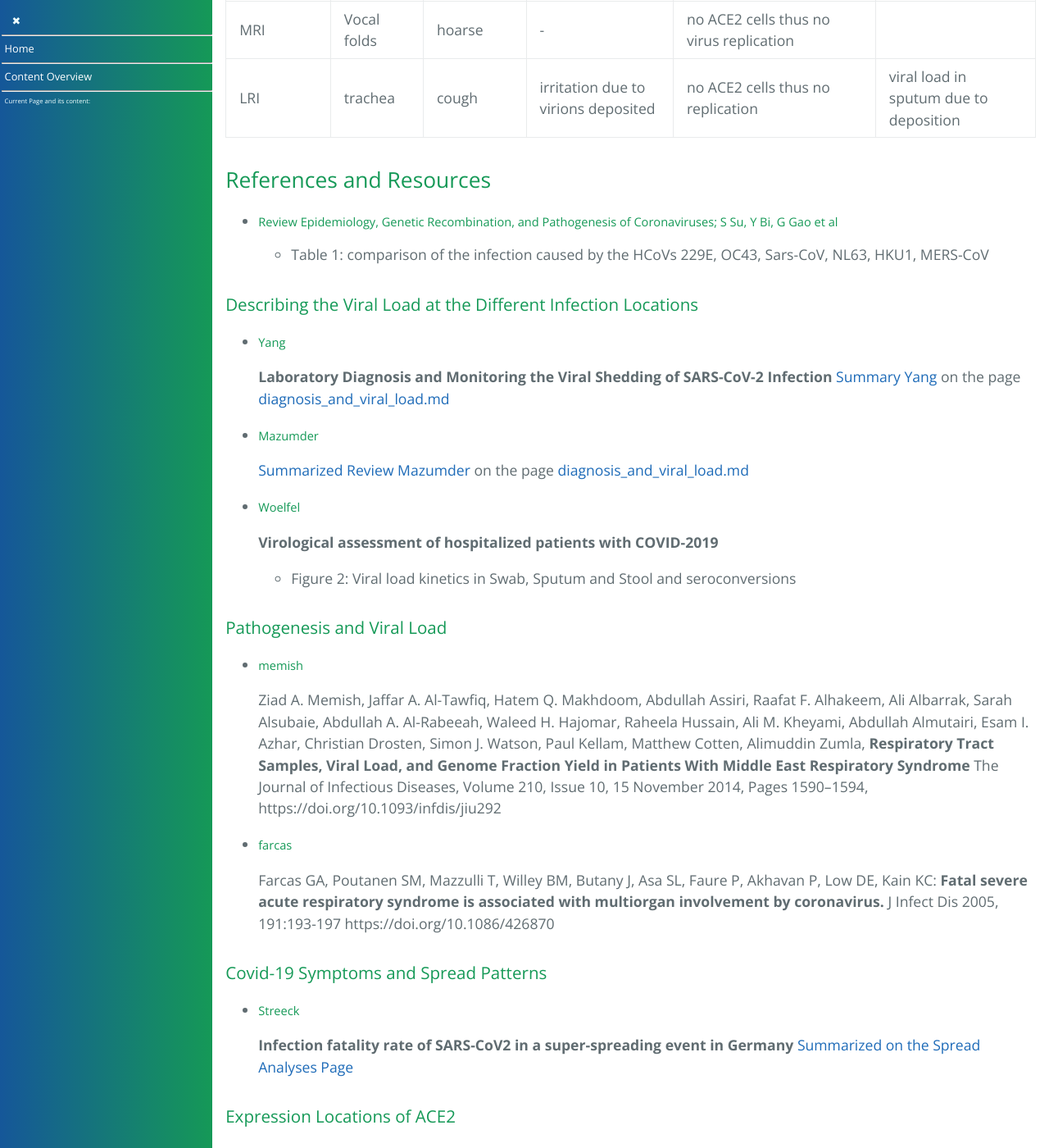
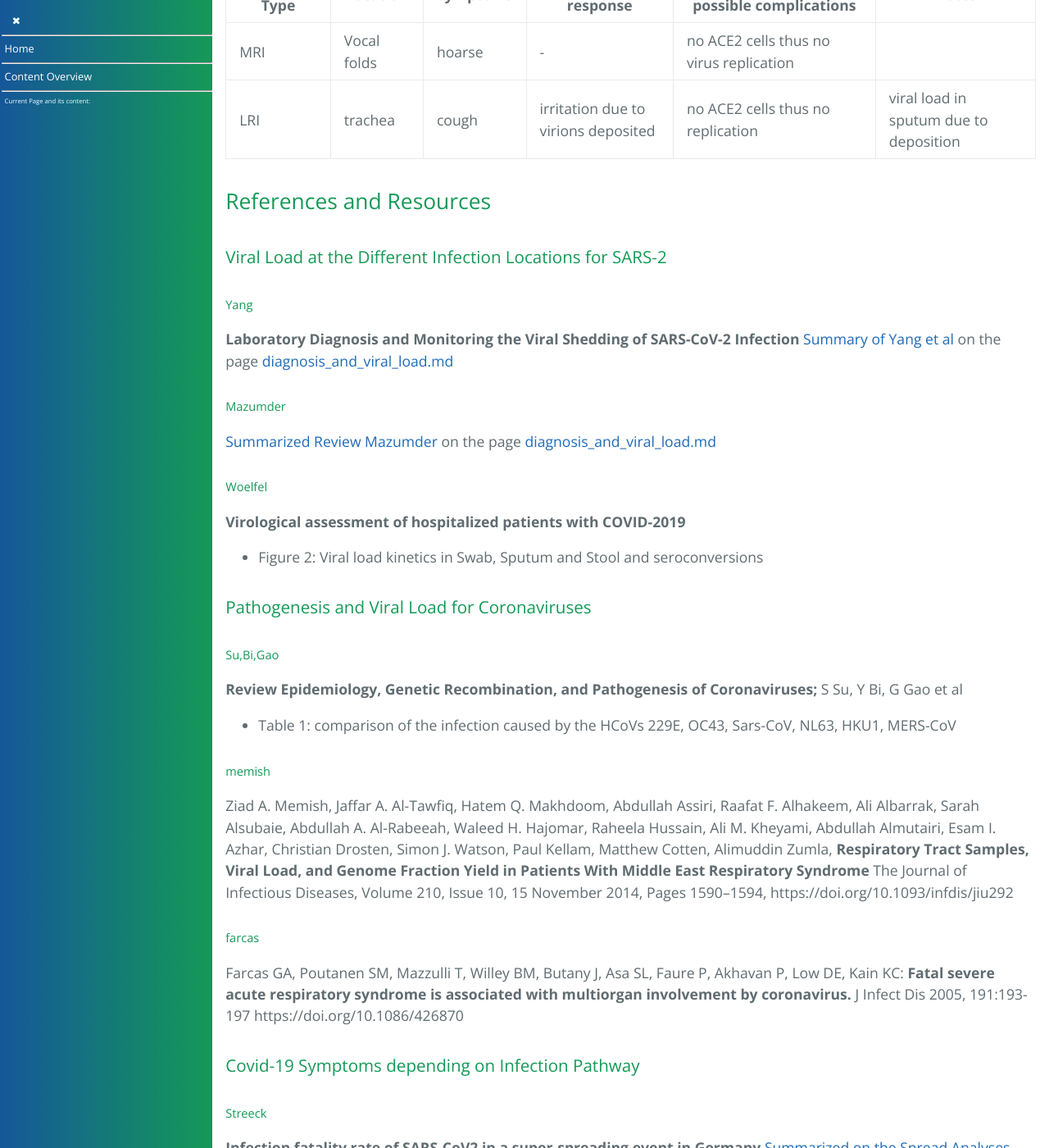
Before and after one commit to forestgrape/coronavirus, a Jekyll site: the page built from 3_medical/coronavirus_disease_patterns.md, in a window 1280 px wide and 1400 px high, scrolled down 5690 px. Shown: the whole window at 82% size. Built offline with Jekyll 4.4.1, drawn with Linux system fonts in a browser that asks for light colours; our own code applies the rules of GitHub Pages for plain Markdown files; some of the changed text lies outside the part shown.

Commit message:
refs formatted and reordered

```diff
--- a/3_medical/coronavirus_disease_patterns.md
+++ b/3_medical/coronavirus_disease_patterns.md
@@ -14,10 +14,11 @@
 * [How to Determine Infection Locations of Coronaviruses](#how-to-determine-infection-locations-of-coronaviruses)
   * [Infection Locations and Immune Responses](#infection-locations-and-immune-responses)
 * [References and Resources](#references-and-resources)
-  * [Describing the Viral Load at the Different Infection Locations](#describing-the-viral-load-at-the-different-infection-locations)
-  * [Pathogenesis and Viral Load](#pathogenesis-and-viral-load)
-  * [Covid-19 Symptoms and Spread Patterns](#covid-19-symptoms-and-spread-patterns)
+  * [Viral Load at the Different Infection Locations for SARS-2](#viral-load-at-the-different-infection-locations-for-sars-2)
+  * [Pathogenesis and Viral Load for Coronaviruses](#pathogenesis-and-viral-load-for-coronaviruses)
+  * [Covid-19 Symptoms depending on Infection Pathway](#covid-19-symptoms-depending-on-infection-pathway)
   * [Expression Locations of ACE2](#expression-locations-of-ace2)
+  * [Disease Pattering for Influenza](#disease-pattering-for-influenza)
 * [Appendix](#appendix)
   * [On the Origin](#on-the-origin)
   * [ACE2 Receptor](#ace2-receptor)
@@ -153,70 +154,75 @@ LRI | trachea | cough  | irritation due to virions deposited| no ACE2 cells thus
 
 ## References and Resources
 
-* ##### Review Epidemiology, Genetic Recombination, and Pathogenesis of Coronaviruses; S Su, Y Bi, G Gao et al
-    - Table 1: comparison of the infection caused by the HCoVs 229E, OC43, Sars-CoV, NL63, HKU1, MERS-CoV
+### Viral Load at the Different Infection Locations for SARS-2
+
+##### Yang
+**Laboratory Diagnosis and Monitoring the Viral Shedding of SARS-CoV-2 Infection**
+[Summary of Yang et al](../3_medical/diagnosis_and_viral_load.md#summary-yang) on the page [diagnosis_and_viral_load.md](../3_medical/diagnosis_and_viral_load.md)
+
+##### Mazumder
+[Summarized Review Mazumder](../3_medical/diagnosis_and_viral_load.md#summarized-review-mazumder) on the page [diagnosis_and_viral_load.md](../3_medical/diagnosis_and_viral_load.md)
+
+##### Woelfel
+**Virological assessment of hospitalized patients with COVID-2019**
+- Figure 2: Viral load kinetics in Swab, Sputum and Stool and seroconversions
 
 
-### Describing the Viral Load at the Different Infection Locations
+### Pathogenesis and Viral Load for Coronaviruses
 
-* ##### Yang
-  **Laboratory Diagnosis and Monitoring the Viral Shedding of SARS-CoV-2 Infection**
-  [Summary Yang](../3_medical/diagnosis_and_viral_load.md#summary-yang) on the page [diagnosis_and_viral_load.md](../3_medical/diagnosis_and_viral_load.md)
+##### Su,Bi,Gao
+**Review Epidemiology, Genetic Recombination, and Pathogenesis of Coronaviruses;**
+S Su, Y Bi, G Gao et al
+- Table 1: comparison of the infection caused by the HCoVs 229E, OC43, Sars-CoV, NL63, HKU1, MERS-CoV
 
-* ##### Mazumder
-  [Summarized Review Mazumder](../3_medical/diagnosis_and_viral_load.md#summarized-review-mazumder) on the page [diagnosis_and_viral_load.md](../3_medical/diagnosis_and_viral_load.md)
+##### memish
+Ziad A. Memish, Jaffar A. Al-Tawfiq, Hatem Q. Makhdoom, Abdullah Assiri, Raafat F. Alhakeem, Ali Albarrak, Sarah Alsubaie, Abdullah A. Al-Rabeeah, Waleed H. Hajomar, Raheela Hussain, Ali M. Kheyami, Abdullah Almutairi, Esam I. Azhar, Christian Drosten, Simon J. Watson, Paul Kellam, Matthew Cotten, Alimuddin Zumla,
+**Respiratory Tract Samples, Viral Load, and Genome Fraction Yield in Patients With Middle East Respiratory Syndrome**
+The Journal of Infectious Diseases, Volume 210, Issue 10, 15 November 2014, Pages 1590–1594, https://doi.org/10.1093/infdis/jiu292
+
+##### farcas
+Farcas GA, Poutanen SM, Mazzulli T, Willey BM, Butany J,
+Asa SL, Faure P, Akhavan P, Low DE, Kain KC:
+**Fatal severe acute respiratory syndrome is associated with multiorgan involvement by coronavirus.**
+J Infect Dis 2005, 191:193-197
+https://doi.org/10.1086/426870
 
 
-* ##### Woelfel
-  **Virological assessment of hospitalized patients with COVID-2019**
-  - Figure 2: Viral load kinetics in Swab, Sputum and Stool and seroconversions
+### Covid-19 Symptoms depending on Infection Pathway
 
-
-### Pathogenesis and Viral Load
-* ##### memish
-    Ziad A. Memish, Jaffar A. Al-Tawfiq, Hatem Q. Makhdoom, Abdullah Assiri, Raafat F. Alhakeem, Ali Albarrak, Sarah Alsubaie, Abdullah A. Al-Rabeeah, Waleed H. Hajomar, Raheela Hussain, Ali M. Kheyami, Abdullah Almutairi, Esam I. Azhar, Christian Drosten, Simon J. Watson, Paul Kellam, Matthew Cotten, Alimuddin Zumla,
-    **Respiratory Tract Samples, Viral Load, and Genome Fraction Yield in Patients With Middle East Respiratory Syndrome**
-    The Journal of Infectious Diseases, Volume 210, Issue 10, 15 November 2014, Pages 1590–1594, https://doi.org/10.1093/infdis/jiu292
-
-* ##### farcas
-    Farcas GA, Poutanen SM, Mazzulli T, Willey BM, Butany J,
-    Asa SL, Faure P, Akhavan P, Low DE, Kain KC:
-    **Fatal severe acute respiratory syndrome is associated with multiorgan involvement by coronavirus.**
-    J Infect Dis 2005, 191:193-197
-    https://doi.org/10.1086/426870
-
-
-### Covid-19 Symptoms and Spread Patterns
-
-* ##### Streeck
-  **Infection fatality rate of SARS-CoV2 in a super-spreading event in Germany**
-  [Summarized on the Spread Analyses Page](../5_epidemiological/spread_analyses.md#summary-streeck)
+##### Streeck
+**Infection fatality rate of SARS-CoV2 in a super-spreading event in Germany**
+[Summarized on the Spread Analyses Page](../5_epidemiological/spread_analyses.md#summary-streeck)
 
 ### Expression Locations of ACE2
 
-* ##### timens
-	I Hamming, W Timens,MLC Bulthuis, AT Lely, GJ Navis and H van Goor
-	**Tissue distribution of ACE2 protein, the functional receptor for SARS coronavirus. A first step in understanding SARS pathogenesis**
-	Journal of Pathology
-	J Pathol 2004; 203: 631–637
-	Published online in Wiley InterScience
-	https://doi.org/10.1002/path.1570
+##### timens
+I Hamming, W Timens,MLC Bulthuis, AT Lely, GJ Navis and H van Goor
+**Tissue distribution of ACE2 protein, the functional receptor for SARS coronavirus. A first step in understanding SARS pathogenesis**
+Journal of Pathology
+J Pathol 2004; 203: 631–637
+Published online in Wiley InterScience
+https://doi.org/10.1002/path.1570
 
-* ##### mccray05
-    Hong Peng Jia, Dwight C. Look, Lei Shi, Melissa Hickey, Lecia Pewe, Jason Netland, Michael Farzan, Christine Wohlford-Lenane, Stanley Perlman, Paul B. McCray
-    **ACE2 Receptor Expression and Severe Acute Respiratory Syndrome Coronavirus Infection Depend on Differentiation of Human Airway Epithelia**
-    Jr Journal of Virology Nov 2005, 79 (23) 14614-14621; https://doi.org/10.1128/JVI.79.23.14614-14621.2005
+##### mccray05
+Hong Peng Jia, Dwight C. Look, Lei Shi, Melissa Hickey, Lecia Pewe, Jason Netland, Michael Farzan, Christine Wohlford-Lenane, Stanley Perlman, Paul B. McCray
+**ACE2 Receptor Expression and Severe Acute Respiratory Syndrome Coronavirus Infection Depend on Differentiation of Human Airway Epithelia**
+Jr Journal of Virology Nov 2005, 79 (23) 14614-14621; https://doi.org/10.1128/JVI.79.23.14614-14621.2005
 
-* ##### li
-    Xu, H., Zhong, L., Deng, J., Peng, J., Dan, H., Zeng, X., Li, T., & Chen, Q. (2020).
-    **High expression of ACE2 receptor of 2019-nCoV on the epithelial cells of oral mucosa.**
-    International journal of oral science, 12(1), 8. https://doi.org/10.1038/s41368-020-0074-x
+##### li
+Xu, H., Zhong, L., Deng, J., Peng, J., Dan, H., Zeng, X., Li, T., & Chen, Q. (2020).
+**High expression of ACE2 receptor of 2019-nCoV on the epithelial cells of oral mucosa.**
+International journal of oral science, 12(1), 8. https://doi.org/10.1038/s41368-020-0074-x
 
 
-* ##### soilleux,poehlmann
-    Bertram S, Heurich A, Lavender H, Gierer S, Danisch S, et al. (2012)
-    **Influenza and SARS-Coronavirus Activating Proteases TMPRSS2 and HAT Are Expressed at Multiple Sites in Human Respiratory and Gastrointestinal Tracts.**
-    PLoS ONE 7(4): e35876. doi:10.1371/journal.pone.0035876
+##### soilleux,poehlmann
+Bertram S, Heurich A, Lavender H, Gierer S, Danisch S, et al. (2012)
+**Influenza and SARS-Coronavirus Activating Proteases TMPRSS2 and HAT Are Expressed at Multiple Sites in Human Respiratory and Gastrointestinal Tracts.**
+PLoS ONE 7(4): e35876. doi:10.1371/journal.pone.0035876
+
+
+### Disease Pattering for Influenza
+
 
 
 ## Appendix
```
